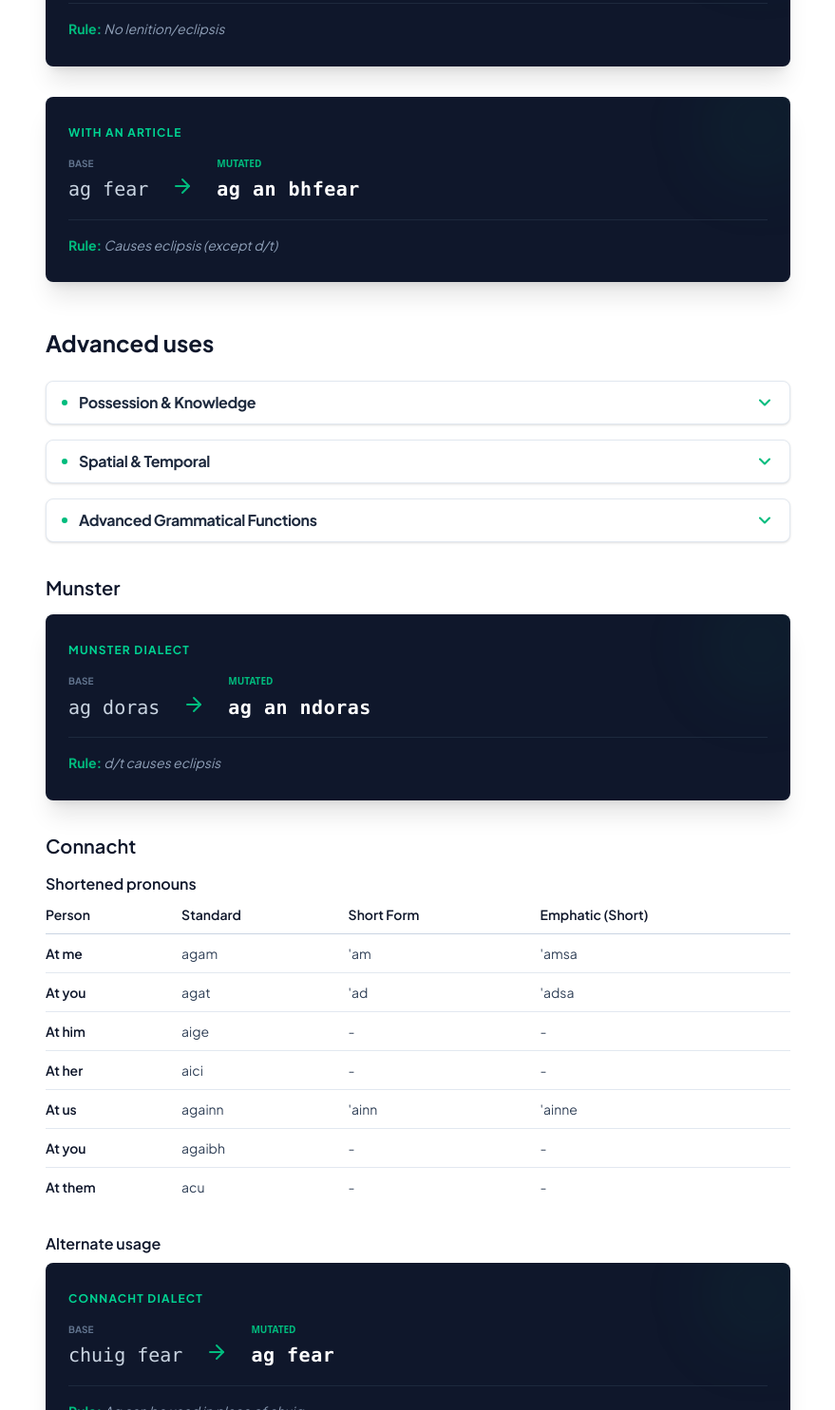
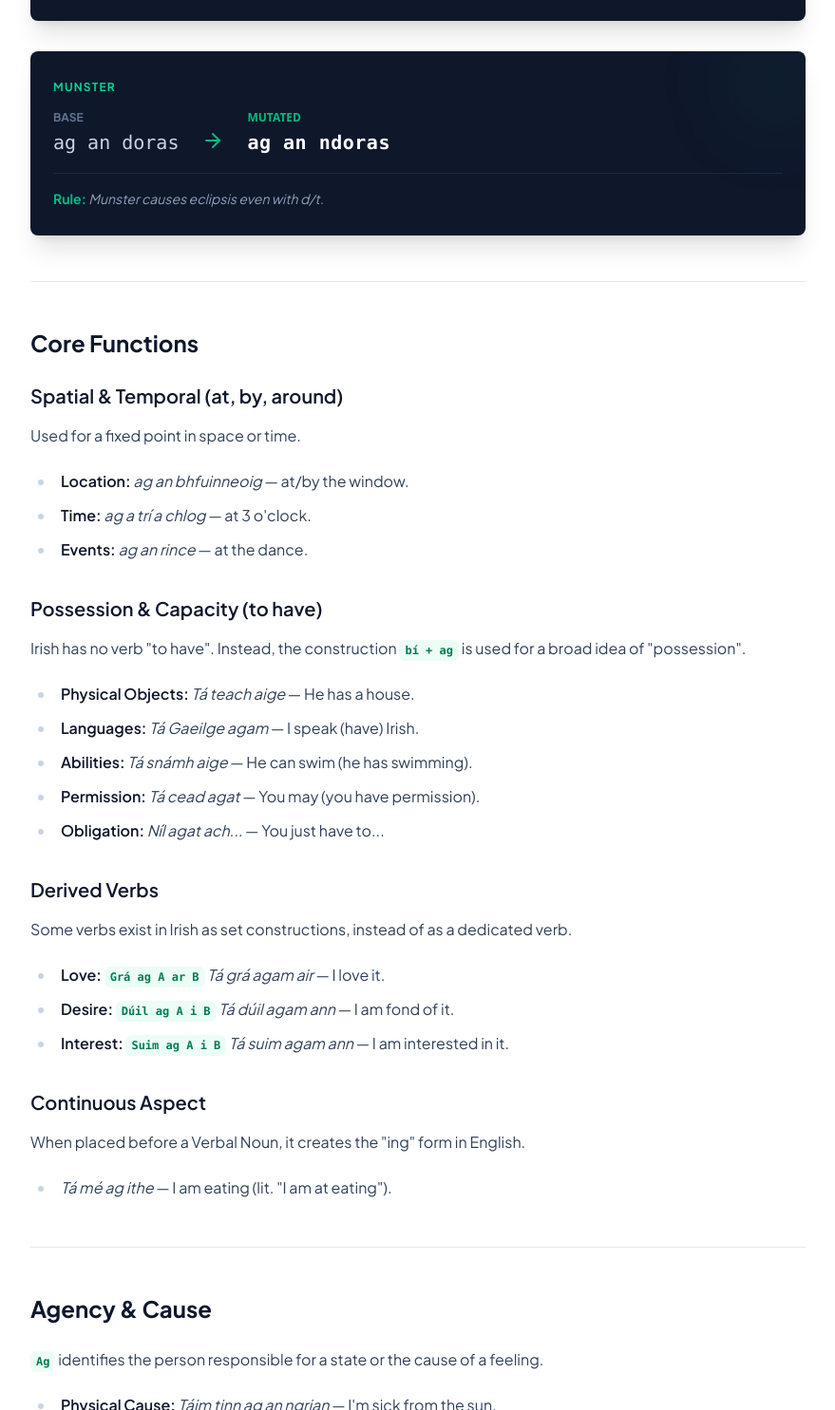
Before and after one commit to oflynned/grammar.ie, an Astro site: page /prepositions/ag in a window 1280 px wide. Shown: the part 1315-2800 px from the top of the page at 95% size, without its empty margins (48-927 px from the left). Built offline with nearby package versions, Linux system fonts and the light colour scheme; Astro itself is replaced by a stand-in of ours.

Commit message:
feat: add more content

```diff
--- a/src/components/MutationCard.astro
+++ b/src/components/MutationCard.astro
@@ -15,8 +15,8 @@
 
         <div class="flex items-center gap-6 mb-4">
             <div class="flex flex-col">
-                <span class="text-[10px] text-slate-500 font-bold uppercase mb-1">Base</span>
-                <span class="text-xl font-mono text-slate-300">{before}</span>
+                <span class="text-xs text-slate-500 font-bold uppercase mb-1">Base</span>
+                <span class="text-md sm:text-xl font-mono text-slate-300">{before}</span>
             </div>
 
             <div class="text-emerald-500 pt-4">
@@ -28,8 +28,8 @@
             </div>
 
             <div class="flex flex-col">
-                <span class="text-[10px] text-emerald-500 font-bold uppercase mb-1 font-sans">Mutated</span>
-                <span class="text-xl font-mono font-bold text-white tracking-wide">{after}</span>
+                <span class="text-xs text-emerald-500 font-bold uppercase mb-1 font-sans">Mutated</span>
+                <span class="text-md sm:text-xl font-mono font-bold text-white tracking-wide">{after}</span>
             </div>
         </div>
 
--- /dev/null
+++ b/src/components/Navigation.astro
@@ -0,0 +1,20 @@
+---
+interface Props {
+    category: string
+}
+
+const {category} = Astro.props
+---
+
+<nav class="z-20 sticky top-0 text-sm text-slate-400 p-8 bg-white/80 backdrop-blur-md border-b border-slate-100 font-medium">
+    <section class="mx-auto flex justify-between max-w-6xl">
+        <div>
+            <a href="/" class="hover:text-emerald-600">Home</a>
+            <span class="mx-2">/</span>
+            <a href="/prepositions" class="hover:text-emerald-600">{category}</a>
+        </div>
+        <div>
+            <button class="text-slate-400 hover:text-emerald-600">Search...</button>
+        </div>
+    </section>
+</nav>
--- /dev/null
+++ b/src/components/Tag.astro
@@ -0,0 +1,10 @@
+---
+interface Props {
+    tag: string;
+}
+
+const {tag} = Astro.props
+---
+<span class="bg-emerald-50 text-emerald-700 px-3 py-1 rounded-md text-xs font-bold uppercase tracking-wider border border-emerald-100">
+    {tag}
+</span>
--- a/src/content/prepositions/ag.mdx
+++ b/src/content/prepositions/ag.mdx
@@ -1,14 +1,14 @@
 ---
 title: "Ag"
 category: "Prepositions"
-description: "Ag primarily denotes location (at, by), but also expresses possession and ongoing action."
+description: "Ag primarily denotes location (at, by), but also expresses possession, ongoing action, and agency."
 tags: ["Preposition", "Conjugated"]
 ---
+
 import MutationCard from '../../components/MutationCard.astro';
-import LogicSection from '../../components/LogicSection.astro';
 
 ## Overview
-`Ag` is governed by the dative case.
+`Ag` requires the dative case. It is perhaps the most versatile preposition in Irish, serving as the primary way to express "having" or "possession."
 
 | Pronoun      | Form   | Contrast Form | Translation |
 |:-------------|:-------|:--------------|:------------|
@@ -20,101 +20,89 @@
 | **you (pl)** | agaibh | agaibhse      | at you      |
 | **they**     | acu    | acusan        | at them     |
 
-## Interrogatives
-
-| Structure    | Following Clause  | Translation        | Example                   | Translation              |
-|:-------------|:------------------|:-------------------|:--------------------------|--------------------------|
-| **Cé + ag**  | Indirect relative | by whom?           | Cé aige a bhfuil sé?      | Who has it?              |
-| **Cad + ag** | Indirect relative | at what?           | Cad aige a bhfuil sé?     | Who has it?              |
-| **Cé + ag**  | Direct relative   | which?             | Cé acu is fearr leat?     | Which do you prefer?     |
-| **Cé + ag**  | Direct relative   | who of?            | Cé againn a bheidh ansin? | Who of us will be there? |
-
 ## Mutations
-
 <MutationCard
-    title="Without an article"
-    before="ag"
-    after="ag Seán"
-    rule="No lenition/eclipsis"
+    title="Standard"
+    before="ag fuinneoig"
+    after="ag an bhfuinneoig"
+    rule="Causes eclipsis with the article (except d/t)."
+/>
+<MutationCard
+    title="Ulster/Connacht"
+    before="ag an fhear"
+    after="ag an fhear"
+    rule="Ulster prefers lenition after the article in almost all cases."
+/>
+<MutationCard
+    title="Munster"
+    before="ag an doras"
+    after="ag an ndoras"
+    rule="Munster causes eclipsis even with d/t."
 />
 
-<MutationCard
-    title="With an article"
-    before="ag fear"
-    after="ag an bhfear"
-    rule="Causes eclipsis (except d/t)"
-/>
+---
 
-## Advanced uses
+## Core Functions
 
-<LogicSection title="Possession & Knowledge">
-    - **Possession:** *Tá leabhar agam* (I have a book).
-    - **Knowledge:** *Tá Gaeilge aige* (He knows Irish).
-    - **Ability:** *Tá snámh aici* (She can swim).
-</LogicSection>
+### Spatial & Temporal (at, by, around)
+Used for a fixed point in space or time.
+* **Location:** *ag an bhfuinneoig* — at/by the window.
+* **Time:** *ag a trí a chlog* — at 3 o'clock.
+* **Events:** *ag an rince* — at the dance.
 
-<LogicSection title="Spatial & Temporal">
-    - **Place:** *Ag an doras* (At the door).
-    - **Time:** *Ag am dinnéir* (At dinner time).
-    - **Events:** *Ag an rince* (At the dance).
-</LogicSection>
+### Possession & Capacity (to have)
+Irish has no verb "to have". Instead, the construction `bí + ag` is used for a broad idea of "possession".
+* **Physical Objects:** *Tá teach aige* — He has a house.
+* **Languages:** *Tá Gaeilge agam* — I speak (have) Irish.
+* **Abilities:** *Tá snámh aige* — He can swim (he has swimming).
+* **Permission:** *Tá cead agat* — You may (you have permission).
+* **Obligation:** *Níl agat ach...* — You just have to...
 
-<LogicSection title="Advanced Grammatical Functions">
-    - **Verbal Noun:** *Ag obair* (Working).
-    - **The Partitive:** *Duine acu* (One of them).
-    - **Genitive Substitute:** *Mac ag an rí* (A son of the king).
-</LogicSection>
+### Derived Verbs
+Some verbs exist in Irish as set constructions, instead of as a dedicated verb.
+* **Love:** `Grá ag A ar B` *Tá grá agam air* — I love it.
+* **Desire:** `Dúil ag A i B` *Tá dúil agam ann* — I am fond of it.
+* **Interest:** `Suim ag A i B` *Tá suim agam ann* — I am interested in it.
 
-### Munster
+### Continuous Aspect
+When placed before a Verbal Noun, it creates the "ing" form in English.
+* *Tá mé ag ithe* — I am eating (lit. "I am at eating").
 
-<MutationCard
-    title="Munster dialect"
-    before="ag doras"
-    after="ag an ndoras"
-    rule="d/t causes eclipsis"
-/>
+---
 
-### Connacht
-#### Shortened pronouns
+## Agency & Cause
 
-| Person      | Standard | Short Form | Emphatic (Short) |
-|:------------|:---------|:-----------|:-----------------|
-| **At me**   | agam     | 'am        | 'amsa            |
-| **At you**  | agat     | 'ad        | 'adsa            |
-| **At him**  | aige     | -          | -                |
-| **At her**  | aici     | -          | -                |
-| **At us**   | againn   | 'ainn      | 'ainne           |
-| **At you**  | agaibh   | -          | -                |
-| **At them** | acu      | -          | -                |
+`Ag` identifies the person responsible for a state or the cause of a feeling.
+- **Physical Cause:** *Táim tinn ag an ngrian* — I'm sick from the sun.
+- **Result of Action:** *Táim bodhar agat* — You have me deafened (by your noise).
+- **Perfective Aspect:** *Tá an bord briste agam* — I have broken the table — lit. The table is in a state of broken by me.
+- **Opinion:** *Is beag agam é* — I think little of it — lit. It is little "at me".
 
-#### Alternate usage
+## The Partitive (Subset of a group)
+Used to describe "some of" or "many of" a group, specifically with plural pronouns.
+- **Group:** *go leor acu* — many of them.
+- **Selection:** *duine againn* — one of us.
+- **Comparison:** *Cé acu is fearr?* — Which (of them) is better?
 
-<MutationCard
-    title="Connacht dialect"
-    before="chuig fear"
-    after="ag fear"
-    rule="Ag can be used in place of chuig"
-/>
+## Adjectival Reference (For/By)
+When following an adjective, `ag` defines the person for whom the quality applies.
+- **Relative ease:** *éasca agam* — easy for me.
+- **Subjective weight:** *trom aici* — heavy for her.
+- **Character:** *deas agat* — nice of you.
 
-<MutationCard
-    title="Connacht dialect"
-    before="ag súil"
-    after="ag an tsúil"
-    rule="t-prefix precedes feminine nouns beginning with s"
-/>
+---
 
-### Ulster
+## Dialectal Variations
 
-<MutationCard
-    title="Ulster dialect"
-    before="chuig fear"
-    after="ag fear"
-    rule="Ag can be used in place of chuig"
-/>
+### The "Chuig" Replacement
+In Connacht and Ulster dialects, `ag` often replaces the preposition `chuig` (towards/to) due to phonetic merging.
+* *Ag an fhear* — To the man.
 
-<MutationCard
-    title="Ulster dialect"
-    before="ag fear"
-    after="ag an fhear"
-    rule="Always causes lenition"
-/>
+### Connacht Shortened Forms
+In rapid speech, the "ag-" prefix is often dropped.
+
+| Standard | Short Form | Emphatic   |
+|:---------|:-----------|:-----------|
+| agam     | **'am**    | **'amsa**  |
+| agat     | **'ad**    | **'adsa**  |
+| againn   | **'ainn**  | **'ainne** |
--- a/src/pages/prepositions/[preposition].astro
+++ b/src/pages/prepositions/[preposition].astro
@@ -3,7 +3,8 @@
 import {getCollection} from 'astro:content';
 import Layout from '../../layouts/Layout.astro';
 import TableOfContents from '../../components/TableOfContents.astro';
-import {Icon} from 'astro-icon/components';
+import Navigation from "../../components/Navigation.astro";
+import Tag from "../../components/Tag.astro";
 
 export async function getStaticPaths() {
     const prepositionEntries = await getCollection('prepositions');
@@ -26,20 +27,9 @@
 
 <Layout title={entry.data.title}>
     <main class="flex flex-col min-h-screen bg-white">
-        <nav class="z-20 sticky top-0 text-sm text-slate-400 p-8 bg-white/80 backdrop-blur-md border-b border-slate-100 font-medium">
-            <section class="mx-auto flex justify-between max-w-6xl">
-                <div>
-                    <a href="/" class="hover:text-emerald-600">Home</a>
-                    <span class="mx-2">/</span>
-                    <a href="/prepositions" class="hover:text-emerald-600">{entry.data.category}</a>
-                </div>
-                <div>
-                    <button class="text-slate-400 hover:text-emerald-600">Search...</button>
-                </div>
-            </section>
-        </nav>
+        <Navigation category="Preposition"/>
 
-        <section class="flex mx-auto w-full max-w-6xl gap-12 px-8 py-12">
+        <section class="flex mx-auto w-full max-w-6xl gap-12 px-4 py-12">
             <article class="flex-1 min-w-0">
                 <header class="mb-12 border-b border-slate-200 pb-8">
                     <h1 class="text-5xl font-bold text-slate-900 mb-4 tracking-tight">
@@ -51,9 +41,7 @@
 
                     <div class="flex gap-2 mt-6">
                         {entry.data.tags.map(tag => (
-                                <span class="bg-emerald-50 text-emerald-700 px-3 py-1 rounded-md text-xs font-bold uppercase tracking-wider border border-emerald-100">
-                                    {tag}
-                                </span>
+                            <Tag tag={tag}/>
                         ))}
                     </div>
                 </header>
--- a/src/styles/global.css
+++ b/src/styles/global.css
@@ -6,3 +6,15 @@
         @apply text-emerald-600 font-bold underline decoration-emerald-200 decoration-2 underline-offset-4;
     }
 }
+
+code {
+    @apply bg-emerald-50 text-emerald-700 p-1 rounded-md text-xs font-bold px-1.5;
+}
+
+code::before {
+    content: none;
+}
+
+code::after {
+    content: none;
+}
```
Also changed, not shown: tailwind.config.mjs (+6 -15 lines).
